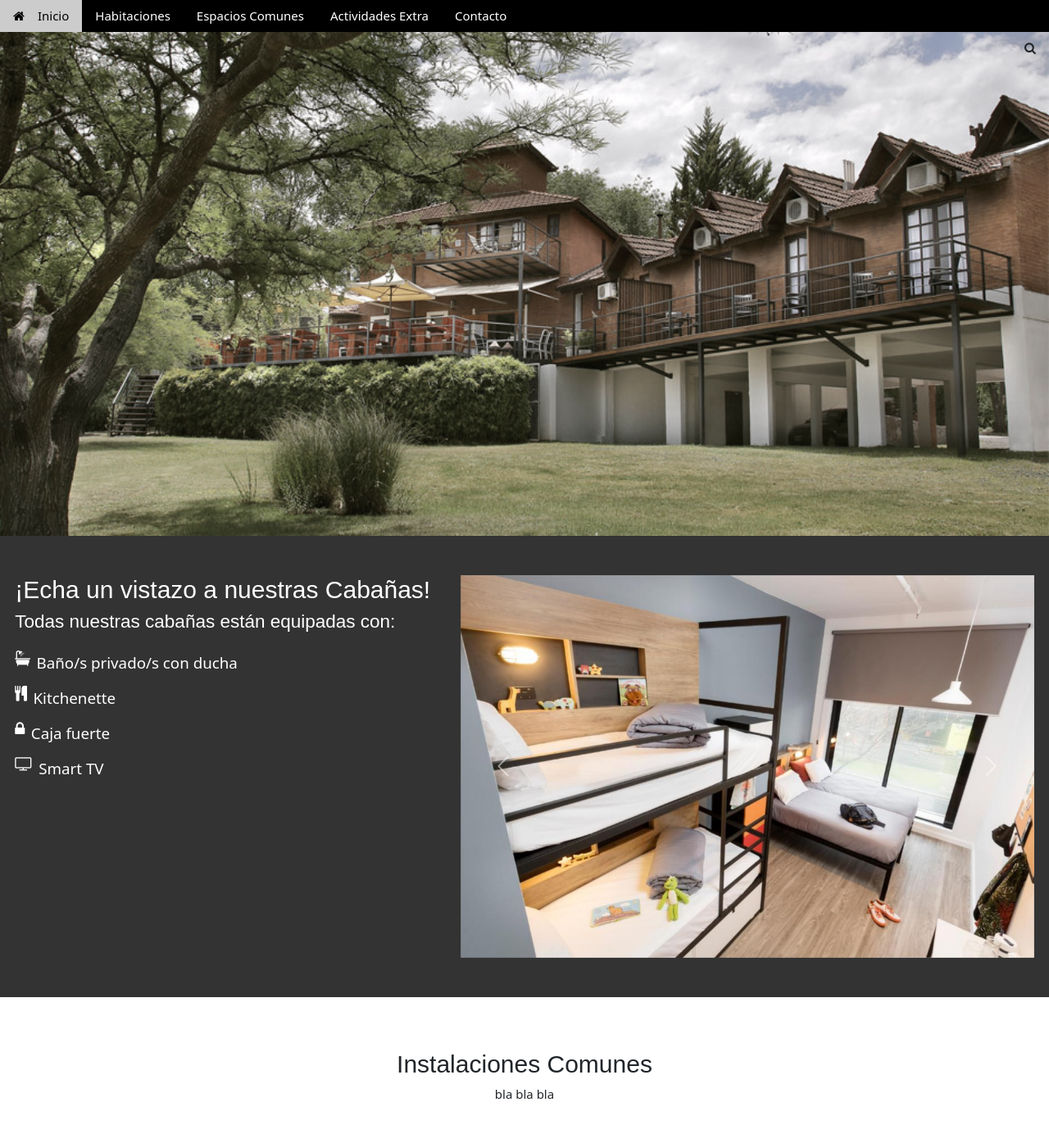
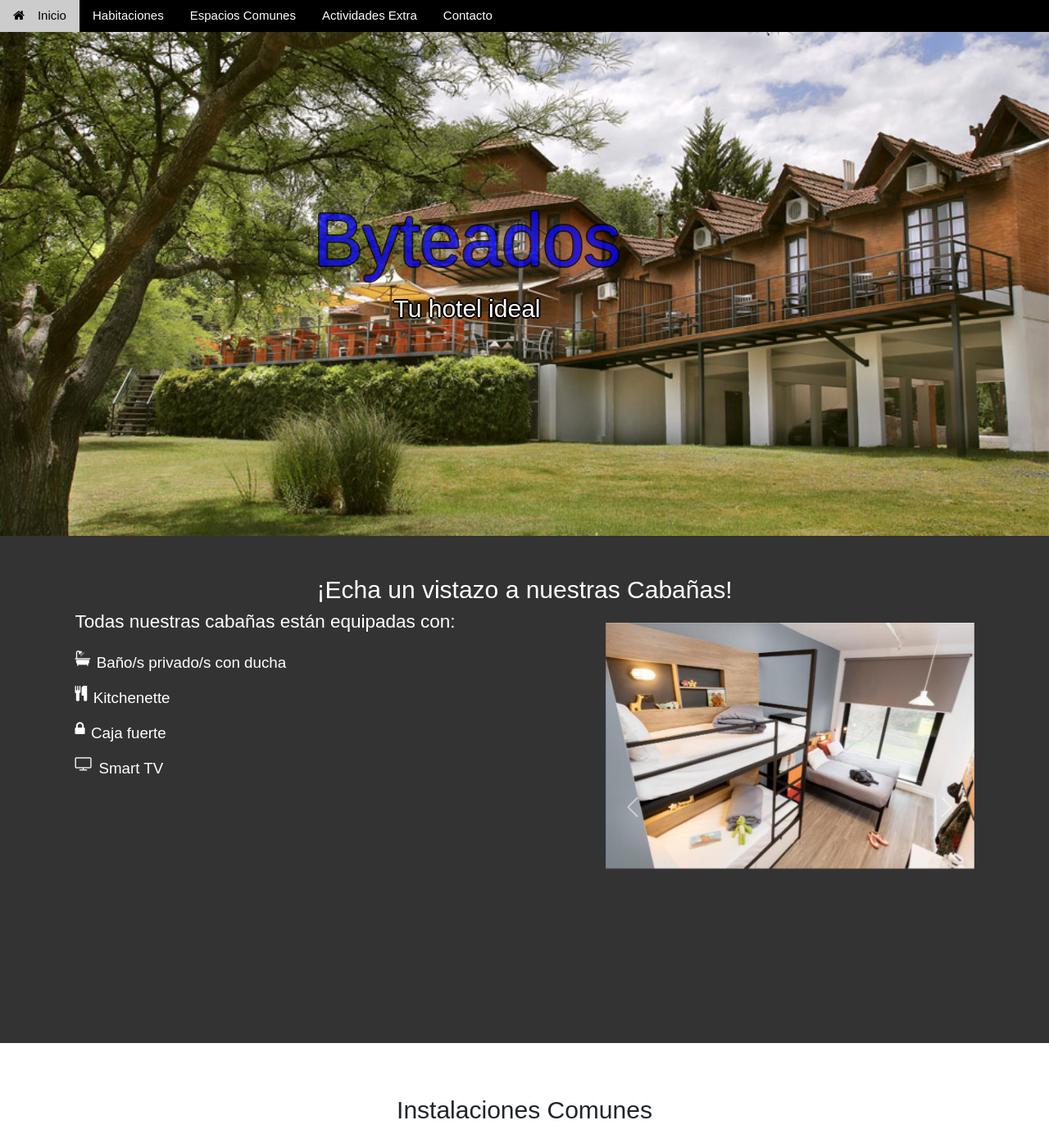
Before and after one commit to MaxiFttInst/UBA_TP_IDS, a Flask app: page / in a window 1280 px wide. Shown: the top 1384 px of the page at 82% size. Run offline with Flask 3, Linux system fonts and the light colour scheme.

Commit message:
modifique el carousel para que tenga otra vista en telefonos, modifique el header para que sea mas interesante y toque un poco el nav todo es necesario modificacion todavia

```diff
--- a/web/static/css/styles.css
+++ b/web/static/css/styles.css
@@ -81,22 +81,115 @@
     border-color: #000000 !important;
 }
 
+/* ALL */
+
 html {
     scroll-behavior: smooth;
 }
 
-body,h1,h2,h3,h4,h5,h6 {font-family: "Raleway", Arial, Helvetica, sans-serif}
+body,h1,h2,h3,h4,h5,h6 {
+    font-family: "Raleway", Arial, Helvetica, sans-serif;
+    max-width: 100vw;
+}
+
 .mySlides {display: none}
+/* Container holding the image and the text */
+.container {
+    position: relative;
+    text-align: center;
+    color: white;
+    margin: 0;
+    padding: 0;
+  }
+.hero{
+    width: 100vw;
+    max-height: 700px;
+}
+/* Centered text */
+.centered {
+    position: absolute;
+    top: 50%;
+    left: 50%;
+    transform: translate(-50%, -50%);
+    font-weight: bold;
+    text-shadow: 2px 0 #000, -2px 0 #000, 0 2px #000, 0 -2px #000,
+    1px 1px #000, -1px -1px #000, 1px -1px #000, -1px 1px #000;
+  }
+.hero-text{
+    font-size: 6rem;
+    opacity: 75%;
+    color:blue;
+}
+.lead{
+    font-size: 2rem;
+
+}
 
 #habitaciones{
-    display: flex;
-    justify-content: space-around;
+    text-align: center;
     padding: 48px 0;
     background-color: rgb(51, 51, 51);
 }
 
-.carusel-image {
-    width: 700px;
-    height: auto;
-    box-sizing: border-box;
+.carusel-display {
+    margin-top: 1rem;
+    margin-bottom: 1rem;
 }
+
+.carousel-image {
+    width: 30rem;
+    height: 30rem;
+}
+/* DIFERENT SIZE */
+@media only screen and (max-width:767px) {
+    /* styles for browsers larger than 960px; */
+    .pc-only{
+        display: none;
+    }
+    .phone-only{
+        display: flex;
+        justify-content: space-around;
+    }
+    .carusel-cualidades{
+        max-width: 100vw;
+        padding: 1rem;
+        display: flex;
+        flex-direction: row;
+        flex-wrap: wrap;
+        font-size: 1.5rem;
+        list-style-type: none;
+        justify-content: center;
+    }
+    .item-list{
+        width: 25%;
+        min-width: 10rem;
+        margin:2%;
+    }
+    .reserve{
+        width: 70%;
+        border-radius: 2rem;
+        background-color: rgb(31, 31, 31);
+        color:wheat;
+        font-size: 3rem;
+    }
+}
+@media only screen and (min-width: 768px)and (max-width:1023px)  {
+    /* styles for browsers larger than 1440px; */
+    .pc-only{
+        display: none;
+    }
+    .phone-only{
+        display: flex;
+        justify-content: space-around;
+    }
+}
+@media only screen and (min-width: 1024px) {
+    /* for sumo sized (mac) screens */
+    .pc-only{
+        display: flex;
+        justify-content: space-around;
+    }
+    .phone-only{
+        display: none;
+    }
+}
--- a/web/templates/base.html
+++ b/web/templates/base.html
@@ -6,26 +6,15 @@
   <meta name="viewport" content="width=device-width, initial-scale=1">
   <link rel="stylesheet" href="https://www.w3schools.com/w3css/4/w3.css">
   <link rel="stylesheet" href="https://cdnjs.cloudflare.com/ajax/libs/font-awesome/4.7.0/css/font-awesome.min.css">
-<link rel="stylesheet" href="{{ url_for('static', filename='css/styles.css')}}">
   <link href="https://cdn.jsdelivr.net/npm/bootstrap@5.3.3/dist/css/bootstrap.min.css" rel="stylesheet" integrity="sha384-QWTKZyjpPEjISv5WaRU9OFeRpok6YctnYmDr5pNlyT2bRjXh0JMhjY6hW+ALEwIH" crossorigin="anonymous">
 
+  <link rel="stylesheet" href="{{ url_for('static', filename='css/styles.css')}}">
 </head>
 <body id="myPage">
 
-<!-- Sidebar on click -->
-<nav class="w3-sidebar w3-bar-block w3-white w3-card w3-animate-left w3-xxlarge" style="display:none;z-index:2" id="mySidebar">
-  <a href="javascript:void(0)" onclick="w3_close()" class="w3-bar-item w3-button w3-display-topright w3-text-teal">Close
-    <i class="fa fa-remove"></i>
-  </a>
-  <a href="#" class="w3-bar-item w3-button">Link 1</a>
-  <a href="#" class="w3-bar-item w3-button">Link 2</a>
-  <a href="#" class="w3-bar-item w3-button">Link 3</a>
-  <a href="#" class="w3-bar-item w3-button">Link 4</a>
-  <a href="#" class="w3-bar-item w3-button">Link 5</a>
-</nav>
 
   <!-- Navbar -->
-<div class="w3-top">
+  <div class="w3-top w3-bar">
     <div class="w3-bar w3-theme-d2 w3-left-align">
       <a class="w3-bar-item w3-button w3-hide-medium w3-hide-large w3-right w3-hover-white w3-theme-d2" href="javascript:void(0);" onclick="openNav()"><i class="fa fa-bars"></i></a>
       <a href="#" class="w3-bar-item w3-button w3-teal"><i class="fa fa-home w3-margin-right"></i>Inicio</a>
@@ -34,7 +23,6 @@
       <a href="#actividades_extra" class="w3-bar-item w3-button w3-hide-small w3-hover-white">Actividades Extra</a>
       <a href="#contacto" class="w3-bar-item w3-button w3-hide-small w3-hover-white">Contacto</a>
       </div>
-  <a href="#" class="w3-bar-item w3-button w3-hide-small w3-right w3-hover-teal" title="Search"><i class="fa fa-search"></i></a>
     </div>
 
     <!-- Navbar on small screens -->
@@ -44,13 +32,21 @@
       <a href="#extra" class="w3-bar-item w3-button">Actividades Extras</a>
       <a href="#contact" class="w3-bar-item w3-button">Contacto</a>
       <a href="#nos" class="w3-bar-item w3-button">Nosotros</a>
-    <a href="#" class="w3-bar-item w3-button">Search</a>
     </div>
   </div>
 
-<!-- Image Header -->
+  <!-- Image Header
   <div class="w3-display-container w3-animate-opacity">
       <img src="{{ url_for('static', filename='Imagenes/posada.jpg') }}" class="w3-image w3-greyscale-min" style="width:100%;">
+  </div>-->
+  <div class="container">
+      <img src="{{ url_for('static', filename='Imagenes/posada.jpg') }}" class="hero" alt="Bootstrap Themes" loading="lazy">
+      <div class="centered">
+        <h1 class="hero-text">Byteados</h1>
+        <p class="lead">
+          Tu hotel ideal
+        </p>
+      </div>
     </div>
 
   <!-- Modal -->
@@ -72,10 +68,12 @@
   </div>
 
   <!-- Work Row -->
-<section id="habitaciones">
+  <section id="habitaciones" >
       <!--carrucel-->
+
+      <h2 class="text-white fs-2">¡Echa un vistazo a nuestras Cabañas!</h2>
+      <div class=" pc-only">
         <div id="d-flex flex-column">
-      <h2 class="text-white fs-2">¡Echa un vistazo a nuestras Cabañas!</h2>
           <h4 class="text-white fs-4">Todas nuestras cabañas están equipadas con:</h4>
           <ul class="d-flex flex-column text-white p-0 my-4 gap-3 fs-5">
             <li class="d-flex align-middle gap-2">
@@ -96,6 +94,31 @@
             </li>
           </ul>
         </div>
+        <div id="carouselExampleIndicators" class="carousel slide carusel-display" data-ride="carousel">
+          <div class="carousel-inner">
+            {% for image in lista %}
+              <div
+              {% if image == lista[0] %}
+                class="carousel-item active carousel-image"
+              {% else %}
+                class="carousel-item"
+              {% endif %}>
+                <img class="d-block w-100 carousel-image" src="{{ url_for('static', filename= image )}}" style="width:100%; height:auto;" alt="First slide">
+              </div>
+            {% endfor %}
+
+            <a class="carousel-control-prev" href="#carouselExampleIndicators" role="button" data-slide="prev">
+              <span class="carousel-control-prev-icon" aria-hidden="true"></span>
+              <span class="sr-only">Previous</span>
+            </a>
+            <a class="carousel-control-next" href="#carouselExampleIndicators" role="button" data-slide="next">
+              <span class="carousel-control-next-icon" aria-hidden="true"></span>
+              <span class="sr-only">Next</span>
+            </a>
+          </div>
+        </div>
+      </div>
+      <div class=" phone-only">
         <div id="carouselExampleIndicators" class="carousel slide carusel-image" data-ride="carousel">
           <div class="carousel-inner">
             {% for image in lista %}
@@ -118,6 +141,31 @@
               <span class="sr-only">Next</span>
             </a>
           </div>
+          <div id="d-flex flex-column">
+            <h3 class="text-white fs-4">Todas nuestras cabañas están equipadas con:</h3>
+            <ul class="carusel-cualidades text-white">
+              <li class="align-middle gap-2 item-list">
+                <i class="fa fa-bath"></i>
+                <p>Caja fuerte</p>
+              </li>
+              <li class="align-middle gap-2 item-list">
+                <i class="fa fa-cutlery" aria-hidden="true"></i>
+                <p>Caja fuerte</p>
+              </li>
+              <li class="align-middle gap-2 item-list">
+                <i class="fa fa-lock" aria-hidden="true"></i>
+                <p>Caja fuerte</p>
+              </li>
+              <li class="align-middle gap-2 item-list">
+                <i class="fa fa-television" aria-hidden="true"></i>
+                <p>Caja fuerte</p>
+              </li>
+            </ul>
+            <button class="reserve" type="button">Reserve Ahora</button>
+          </div>
+        </div>
+      </div>
+
 
   </section>
 
```
Lines whose indentation alone changed are shown as unchanged.
